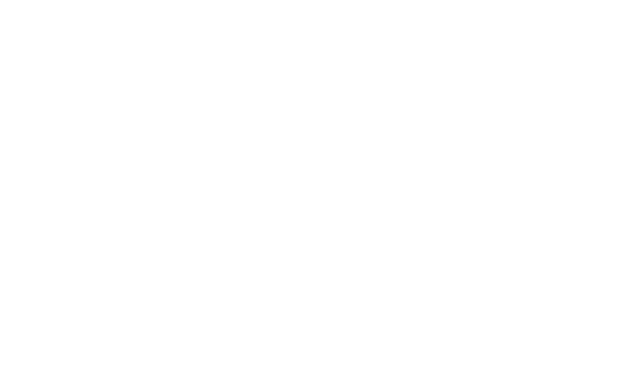
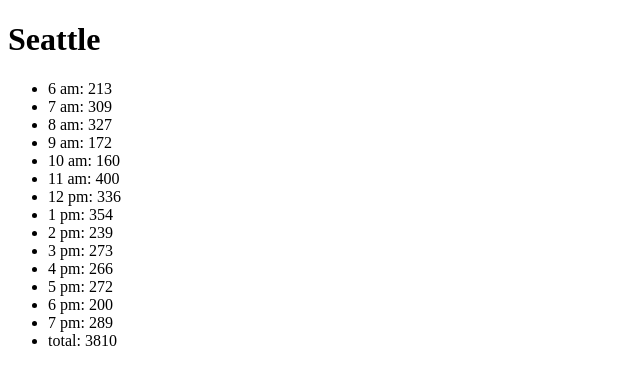
Before and after one commit to Mkhzoumi/cookie-stand, a plain HTML site: page sales.html in a window 1280 px wide. Shown: the whole page, without its empty margins (0-640 px from the left). Drawn offline with Linux system fonts and the light colour scheme.

Commit message:
i finished seattle object

```diff
--- a/js/app.js
+++ b/js/app.js
@@ -0,0 +1,57 @@
+'use strict';
+
+const seatle = {
+  minCust:23,
+  maxCust:65,
+  avgCookie:6.3,
+  avgCustPerHr:[],
+  cookPurchEachHr:[],
+  rand:function () {
+    return Math.random() * (this.maxCust - this.minCust) + this.minCust;
+  },
+  avgCust: function(){
+    for(let i=0 ; i < 14 ; i++){
+      this.avgCustPerHr[i]=this.rand();
+      this.cookPurchEachHr[i]=Math.floor(this.avgCustPerHr[i]*this.avgCookie);
+    }
+  },
+
+};
+seatle.avgCust();
+
+let container=document.getElementById('cont');
+let locationName=document.createElement('h1');
+container.appendChild(locationName);
+locationName.textContent='Seattle';
+
+
+let unorderedList=document.createElement('ul');
+container.appendChild(unorderedList);
+
+
+let amPm='';
+let list='';
+let total=0;
+let clock=5;
+
+
+for(let i =0 ; i<15 ; i++){
+  list=document.createElement('li');
+  unorderedList.appendChild(list);
+  if (clock < 12 ){
+    clock++;
+  }else{
+    clock=1;
+  }if(clock < 12 && i<6){
+    amPm='am';
+  }
+  if(i>=6){
+    amPm='pm';
+  }
+  if(i<14){
+    list.textContent=`${clock} ${amPm}: ${seatle.cookPurchEachHr[i]}`;
+    total=total+seatle.cookPurchEachHr[i];
+  }else{
+    list.textContent=`total: ${total}`;
+  }
+}
--- a/sales.html
+++ b/sales.html
@@ -5,8 +5,12 @@
     <meta http-equiv="X-UA-Compatible" content="IE=edge">
     <meta name="viewport" content="width=device-width, initial-scale=1.0">
     <title>Document</title>
+
 </head>
 <body>
+    <div id="cont">
 
+    </div>
+    <script src="js/app.js"></script>
 </body>
 </html>
```
Also changed, not shown: index.html (+2 -0 lines).
